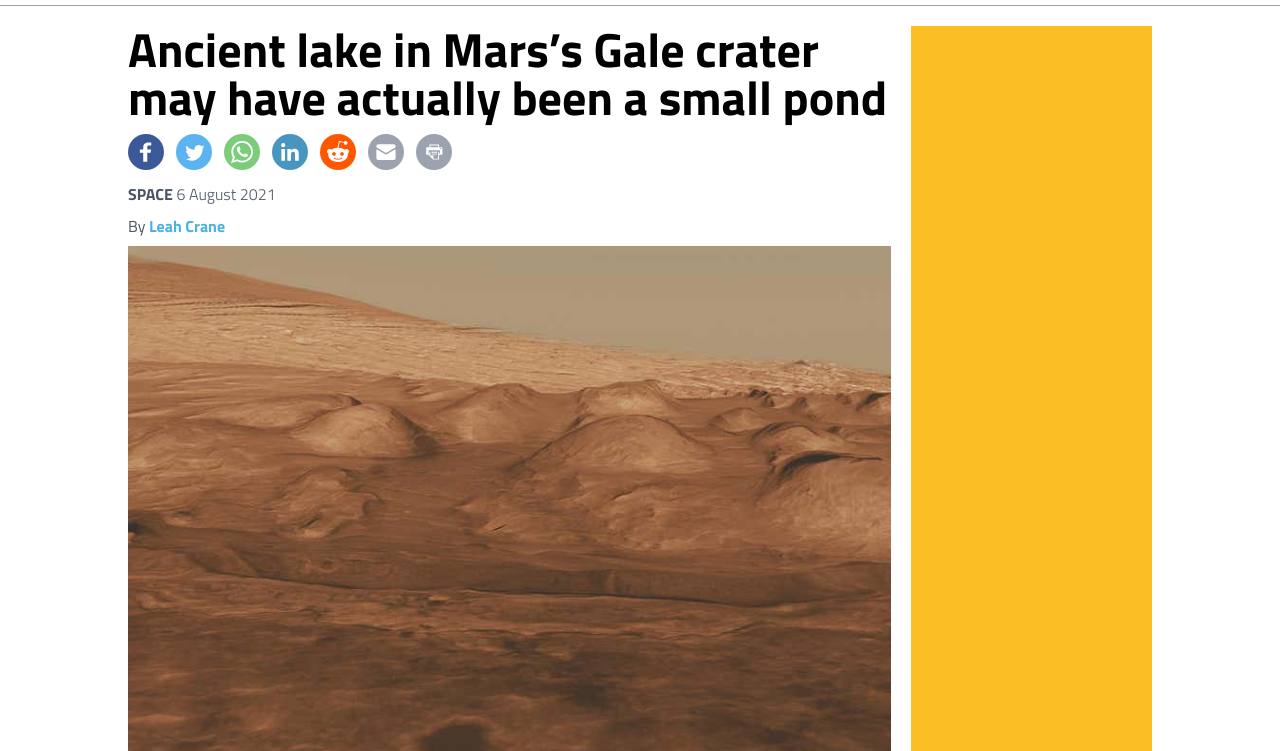
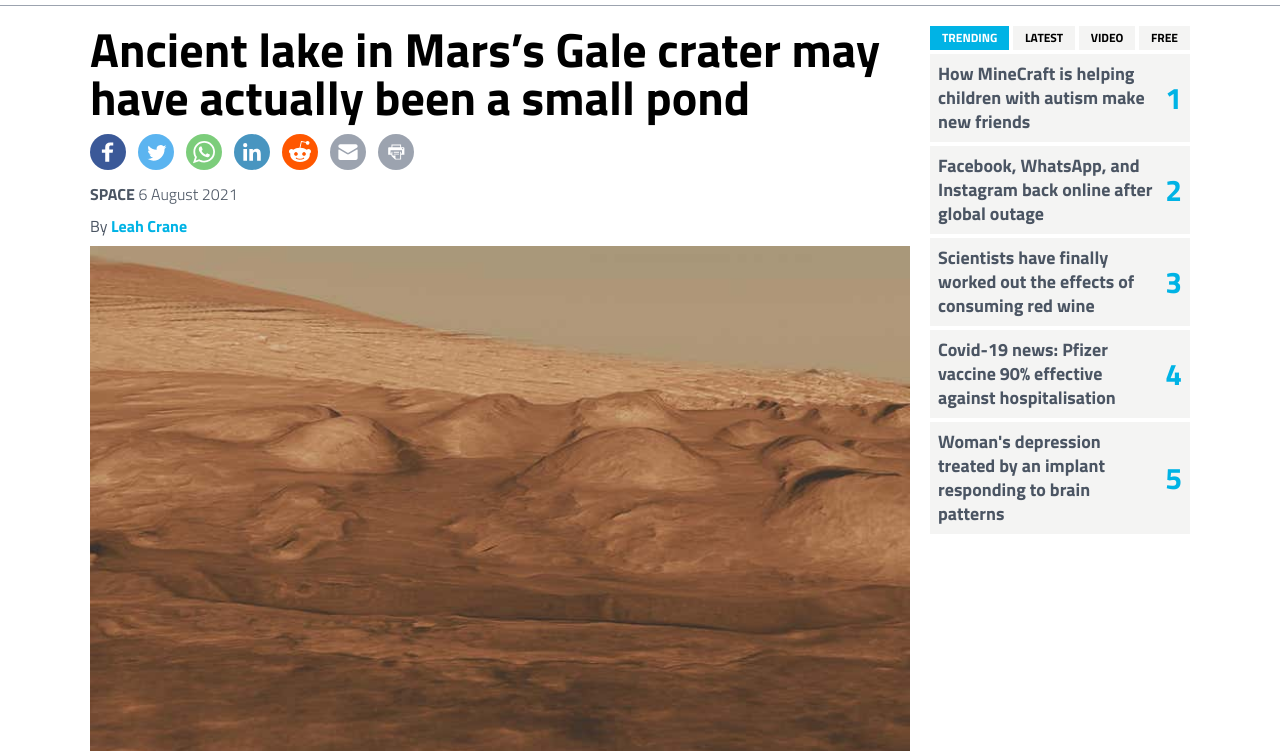
Before and after one commit to Atlas-1510/positioning-and-floating-elements, a website: page index.html in a window 1280 px wide. Shown: the part 147-898 px from the top of the page. Drawn offline with Linux system fonts and the light colour scheme.

Commit message:
Add sidebar

```diff
--- a/index.html
+++ b/index.html
@@ -9,7 +9,7 @@
   </head>
   <body class="relative p-5 grid grid-cols-1 justify-items-center">
     <header
-      class="w-full max-w-screen-lg items-center flex justify-between my-2"
+      class="w-full max-w-screen-ns items-center flex justify-between my-2"
     >
       <div class="w-60">
         <h2 class="text-ns-blue font-bold uppercase font-titillium">
@@ -48,7 +48,7 @@
         bg-white
       "
     >
-      <div class="max-w-screen-lg flex justify-between my-2">
+      <div class="max-w-screen-ns flex justify-between my-2">
         <ul class="font-titillium font-bold flex justify-between text-lg">
           <li class="mr-3">News</li>
           <li class="mr-3">Podcasts</li>
@@ -117,15 +117,7 @@
       </div>
     </nav>
     <main
-      class="
-        h-screen
-        w-full
-        max-w-screen-lg
-        grid-cols-4 grid
-        gap-5
-        py-5
-        text-gray-600
-      "
+      class="w-full max-w-screen-ns grid-cols-4 grid gap-5 py-5 text-gray-600"
     >
       <div class="col-span-3">
         <section class="font-titillium">
@@ -689,7 +681,94 @@
           </div>
         </section>
       </div>
-      <div class="col-start-4 bg-yellow-400"></div>
+      <div class="col-start-4">
+        <div class="w-full sticky top-16 flex flex-col">
+          <div class="flex justify-between text-xs">
+            <button
+              class="
+                bg-ns-blue
+                px-3
+                py-1
+                uppercase
+                font-titillium font-bold
+                text-white
+              "
+            >
+              Trending
+            </button>
+            <button
+              class="
+                bg-ns-beige
+                px-3
+                py-1
+                uppercase
+                font-titillium font-bold
+                text-black
+              "
+            >
+              Latest
+            </button>
+            <button
+              class="
+                bg-ns-beige
+                px-3
+                py-1
+                uppercase
+                font-titillium font-bold
+                text-black
+              "
+            >
+              Video
+            </button>
+            <button
+              class="
+                bg-ns-beige
+                px-3
+                py-1
+                uppercase
+                font-titillium font-bold
+                text-black
+              "
+            >
+              Free
+            </button>
+          </div>
+          <ol
+            class="font-titillium text-gray-600 text-lg font-bold counter-reset"
+          >
+            <li class="side-nav-item">
+              <a
+                >How <italic>MineCraft</italic> is helping children with autism
+                make new friends</a
+              >
+            </li>
+            <li class="side-nav-item">
+              <a
+                >Facebook, WhatsApp, and Instagram back online after global
+                outage</a
+              >
+            </li>
+            <li class="side-nav-item">
+              <a
+                >Scientists have finally worked out the effects of consuming red
+                wine</a
+              >
+            </li>
+            <li class="side-nav-item">
+              <a
+                >Covid-19 news: Pfizer vaccine 90% effective against
+                hospitalisation</a
+              >
+            </li>
+            <li class="side-nav-item">
+              <a
+                >Woman's depression treated by an implant responding to brain
+                patterns</a
+              >
+            </li>
+          </ol>
+        </div>
+      </div>
     </main>
     <footer></footer>
   </body>
--- a/src/styles.css
+++ b/src/styles.css
@@ -8,4 +8,30 @@
   .ns-button {
     @apply text-white p-2 rounded m-1 font-semibold font-titillium;
   }
+  .side-nav-item {
+    @apply bg-ns-beige
+                leading-6
+                p-2
+                my-1
+                flex
+                items-center
+                cursor-pointer
+                counter-increment
+                after:content-[counter(section)]
+                after:text-ns-blue
+                after:text-3xl
+                after:ml-2;
+  }
 }
+
+@layer utilities {
+  .max-w-screen-ns {
+    max-width: 1100px;
+  }
+  .counter-reset {
+    counter-reset: section;
+  }
+  .counter-increment {
+    counter-increment: section;
+  }
+}
--- a/tailwind.config.js
+++ b/tailwind.config.js
@@ -5,7 +5,7 @@ module.exports = {
   theme: {
     extend: {
       colors: {
-        "ns-blue": "rgb(78, 177, 224)",
+        "ns-blue": "#00b3e5",
         "ns-button-blue": "rgb(0, 85, 135)",
         "ns-gray": "rgb(142, 142, 142)",
         "ns-beige": "rgb(244,244,243)",
```
Also changed, not shown: build/styles.css.
